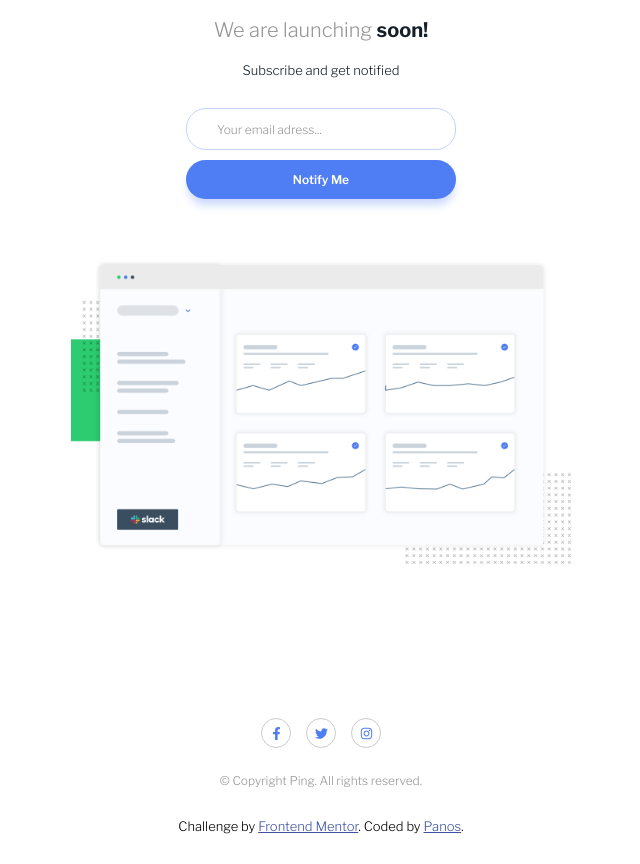
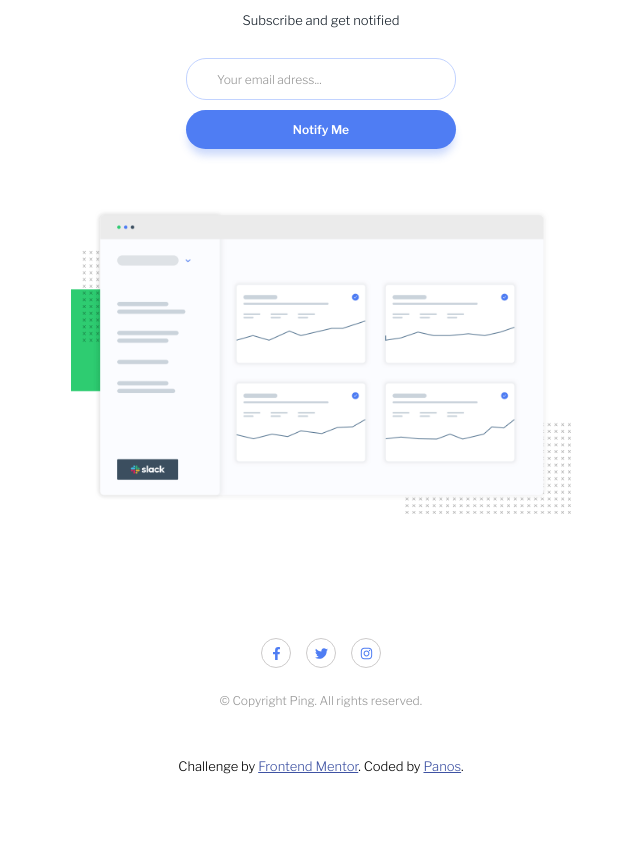
Before and after one commit to panosjapan7/fm-ping-coming-soon-page, a plain HTML site: page index.html in a window 1280 px wide. Shown: the part 192-1056 px from the top of the page, without its empty margins (319-959 px from the left). After the commit the page ends 996 px from the top, so only its background shows below. Drawn offline with nearby package versions, Linux system fonts and the light colour scheme.

Commit message:
Adds flex to form, fixes its width

```diff
--- a/assets/index.css
+++ b/assets/index.css
@@ -35,6 +35,7 @@ body {
 
 }
 
+/* MOBILE VIEW */
 .container {
     display: flex;
     flex-direction: column;
@@ -45,7 +46,7 @@ body {
 
     text-align: center;
 
-    padding-top: 150px;
+    padding-top: 100px;
     padding-right: 20px;
     padding-left: 20px;
 }
@@ -76,12 +77,12 @@ body {
     }
 
     form {
-        /* display: flex;
+        display: flex;
         flex-direction: column;
         align-items: center;
-        align-content: center; */
+        align-content: center;
         margin-bottom: 60px;
-        width: 100vw;
+        width: 100%;
     }
         input {
             border: hsl(223, 100%, 88%) 1px solid;
@@ -127,7 +128,7 @@ body {
             max-width: 500px;
             height: auto;
 
-            margin-bottom: 150px;
+            margin-bottom: 120px;
         }
             .image-container img {
                 width: 100%;
@@ -163,6 +164,8 @@ body {
         }
 
     footer {
-        margin-top: 30px;
+        margin-top: 50px;
         margin-bottom: 30px;
     }
+
+    /* DESKTOP VIEW */
```
Also changed, not shown: index.html (+0 -1 lines).
